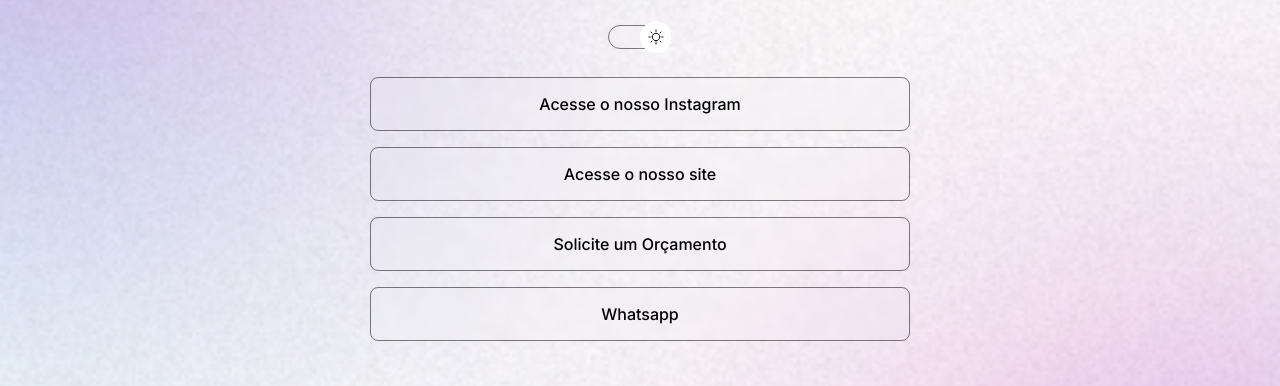
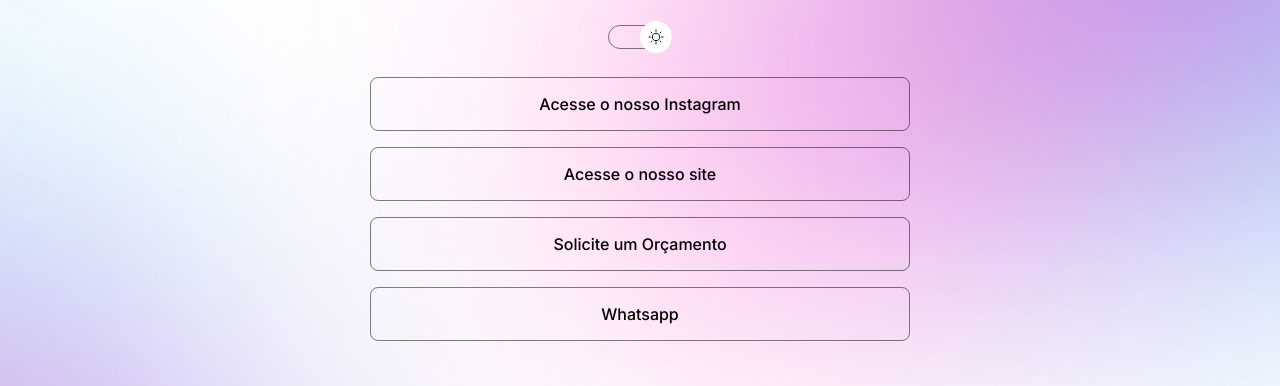
Before and after one commit to CaiquePereira99/ProjetoDiscover, a plain HTML site: page index.html in a window 1280 px wide. Shown: the part 230-616 px from the top of the page. Drawn offline with nearby package versions, Linux system fonts and the light colour scheme.

Commit message:
change background based on media queries

```diff
--- a/style.css
+++ b/style.css
@@ -166,3 +166,14 @@ footer {
   font-size: 14px;
   text-decoration: none;
 }
+
+/* media queries */
+@media (min-width: 700px) {
+  :root {
+    --bg-url: url(./Assets/bg-desktop.jpg);
+  }
+  .light {
+  --bg-url: url(./Assets/bg-desktop-light.jpg);
+  }
+
+}
```
